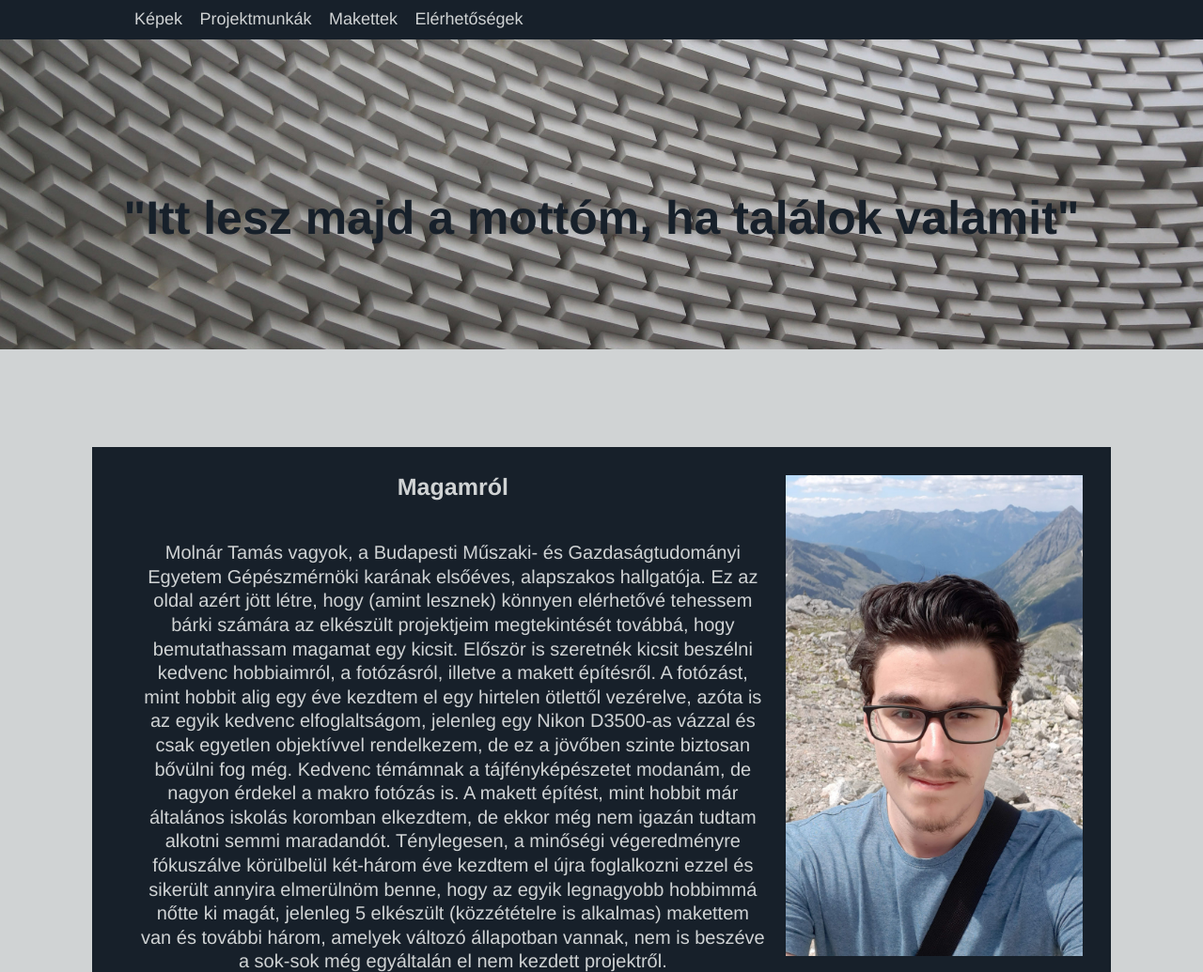
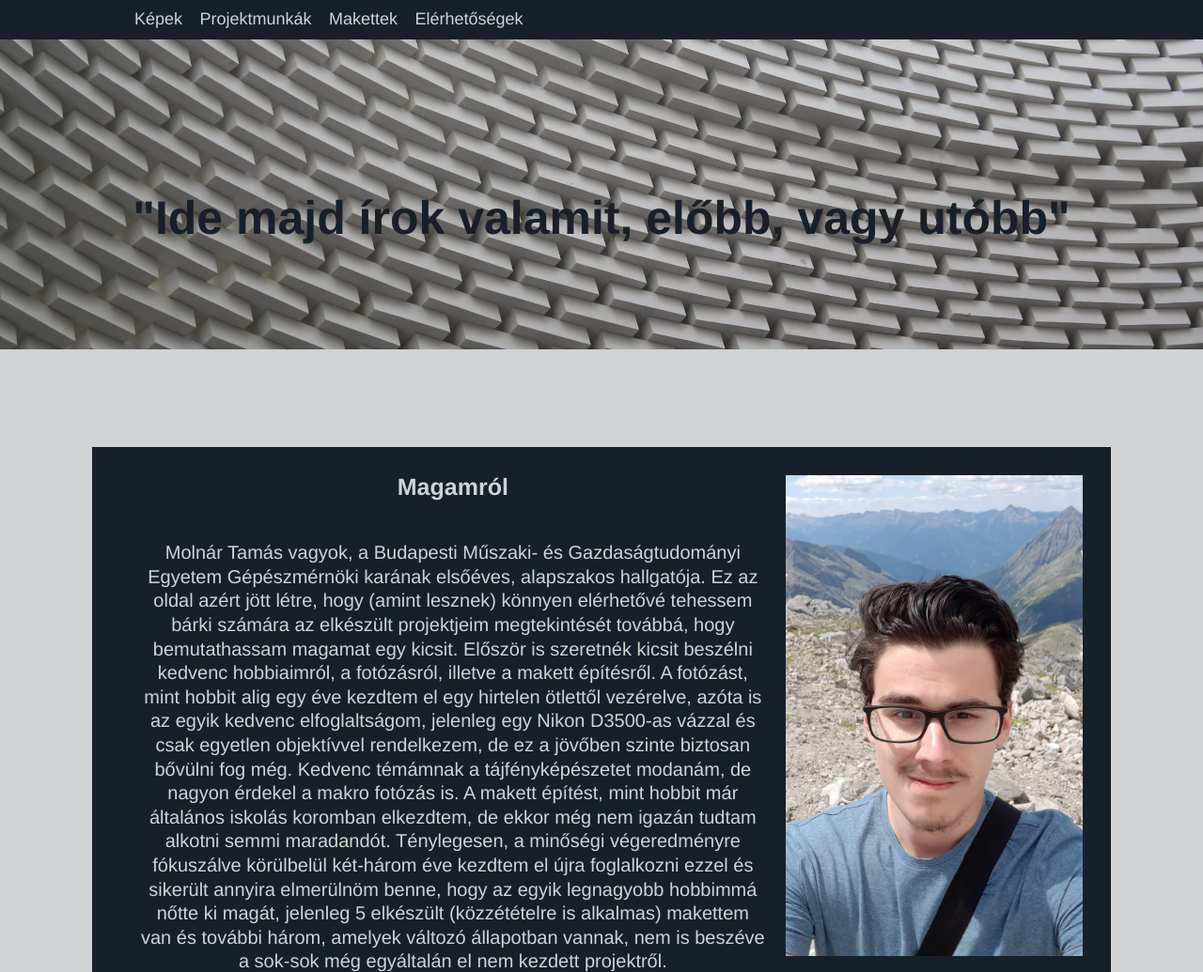
Before and after one commit to MolnarT19/molnart.github.io, a plain HTML site: page index.html in a window 1280 px wide. Shown: the top 1035 px of the page at 94% size. Drawn offline with Linux system fonts and the light colour scheme.

Commit message:
2020/05/18/3

```diff
--- a/index.html
+++ b/index.html
@@ -32,7 +32,7 @@
 
 	<section id="showcase">
 		<div class="tarolo">
-			<h1>"Itt lesz majd a mottóm, ha találok valamit"</h1>
+			<h1>"Ide majd írok valamit, előbb, vagy utóbb"</h1>
 		</div>
 	</section>
 
```
